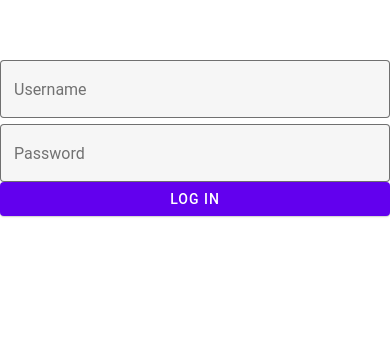
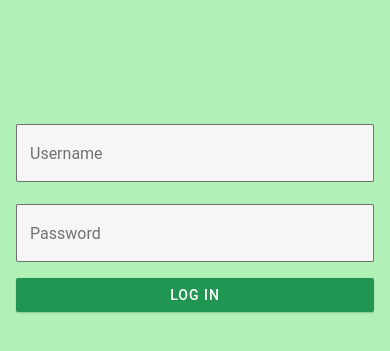
Before and after one commit to giang29/wbma-plants, a React Native app: screen / in a window 390 px wide. Shown: the part 287-638 px from the top of the page. Built offline with nearby package versions, Linux system fonts and the light colour scheme.

Commit message:
Tweak ui

```diff
--- a/App.js
+++ b/App.js
@@ -1,11 +1,24 @@
 import React from 'react';
 import ContextWrapper from './context/ContextWrapper';
+import {DefaultTheme, Provider as PaperProvider} from 'react-native-paper';
 import RootScreen from './screens/RootScreen';
+
+const theme = {
+  ...DefaultTheme,
+  roundness: 2,
+  colors: {
+    ...DefaultTheme.colors,
+    primary: '#b1f0b7',
+    accent: '#219653',
+  },
+};
 
 const App = () => {
   return (
     <ContextWrapper>
-      <RootScreen />
+      <PaperProvider theme={theme}>
+        <RootScreen />
+      </PaperProvider>
     </ContextWrapper>
   );
 };
--- a/widgets/LogInFormWidget.js
+++ b/widgets/LogInFormWidget.js
@@ -1,9 +1,9 @@
 import React, {useContext, useState} from 'react';
-import {View} from 'react-native';
+import {Image, View, StyleSheet} from 'react-native';
 import PropTypes from 'prop-types';
 import useLogInForm from '../hooks/LoginHooks';
 import AsyncStorage from '@react-native-async-storage/async-storage';
-import {Button, TextInput} from 'react-native-paper';
+import {Button} from 'react-native-paper';
 import {UserInfoContext} from '../context/UserInfoContext';
 import {AuthTokenContext} from '../context/AuthTokenContext';
 import {logIn} from '../repository/WbmaApi';
@@ -27,22 +27,31 @@ const LogInFormWidget = () => {
       password: passwordError,
     });
     if (!(emailError || passwordError)) {
-      logIn(inputs)
-        .then((r) => {
-          const token = r['token'];
-          return AsyncStorage.setItem('userToken', token).then(() => r);
-        })
-        .then((r) => {
+      logIn(inputs).then((r) => {
+        const token = r['token'];
+        return AsyncStorage.setItem('userToken', token).then(() => {
           setToken(r['token']);
           setUser(r['user']);
         });
+      });
     }
   };
 
   console.log(errors);
   return (
-    <View style={{width: '100%'}}>
+    <View style={styles.container}>
+      <Image
+        style={styles.logo}
+        source={{uri: require('../assets/ic-leaf.png')}}
+      />
       <TextInputWithErrorMessageWidget
+        style={styles.textField}
+        theme={{
+          colors: {
+            label: '#219653',
+            primary: '#219653',
+          },
+        }}
         errorMessage={errors.username}
         autoCapitalize="none"
         placeholder="Username"
@@ -51,20 +60,58 @@ const LogInFormWidget = () => {
         onChangeText={(txt) => handleInputChange('username', txt)}
       />
       <TextInputWithErrorMessageWidget
+        style={styles.textField}
         errorMessage={errors.password}
         autoCapitalize="none"
         placeholder="Password"
         label="Password"
         mode="outlined"
+        theme={{
+          colors: {
+            label: '#219653',
+            primary: '#219653',
+          },
+        }}
         onChangeText={(txt) => handleInputChange('password', txt)}
         secureTextEntry={true}
       />
-      <Button mode="contained" onPress={doLogIn}>
+      <Button
+        mode="contained"
+        onPress={doLogIn}
+        style={styles.button}
+        labelStyle={{color: 'white'}}
+      >
         Log in
       </Button>
     </View>
   );
 };
+
+const styles = StyleSheet.create({
+  container: {
+    width: '100%',
+    height: '100%',
+    backgroundColor: '#b1f0b7',
+    justifyContent: 'center',
+  },
+  textField: {
+    marginTop: 16,
+    marginStart: 16,
+    marginEnd: 16,
+  },
+  button: {
+    marginTop: 16,
+    marginStart: 16,
+    marginEnd: 16,
+    backgroundColor: '#219653',
+  },
+  logo: {
+    marginTop: 16,
+    width: 128,
+    height: 128,
+    alignSelf: 'center',
+  },
+});
 
 LogInFormWidget.propTypes = {
   navigation: PropTypes.object,
--- a/widgets/TextInpuWithErrorMessageWidget.js
+++ b/widgets/TextInpuWithErrorMessageWidget.js
@@ -3,7 +3,11 @@ import {View} from 'react-native';
 import PropTypes from 'prop-types';
 import {Text, TextInput} from 'react-native-paper';
 
-const TextInputWithErrorMessageWidget = ({errorMessage, ...textProps}) => {
+const TextInputWithErrorMessageWidget = ({
+  errorMessage,
+  style,
+  ...textProps
+}) => {
   let view;
   if (errorMessage) {
     view = <Text style={{color: 'red'}}>{errorMessage}</Text>;
@@ -11,7 +15,7 @@ const TextInputWithErrorMessageWidget = ({errorMessage, ...textProps}) => {
     view = <></>;
   }
   return (
-    <View>
+    <View style={style}>
       <TextInput error={errorMessage !== null} {...textProps} />
       {view}
     </View>
@@ -20,6 +24,7 @@ const TextInputWithErrorMessageWidget = ({errorMessage, ...textProps}) => {
 
 TextInputWithErrorMessageWidget.propTypes = {
   errorMessage: PropTypes.string,
+  style: PropTypes.object,
 };
 
 export default TextInputWithErrorMessageWidget;
```
Also changed, not shown: assets/ic-leaf.png (added).
